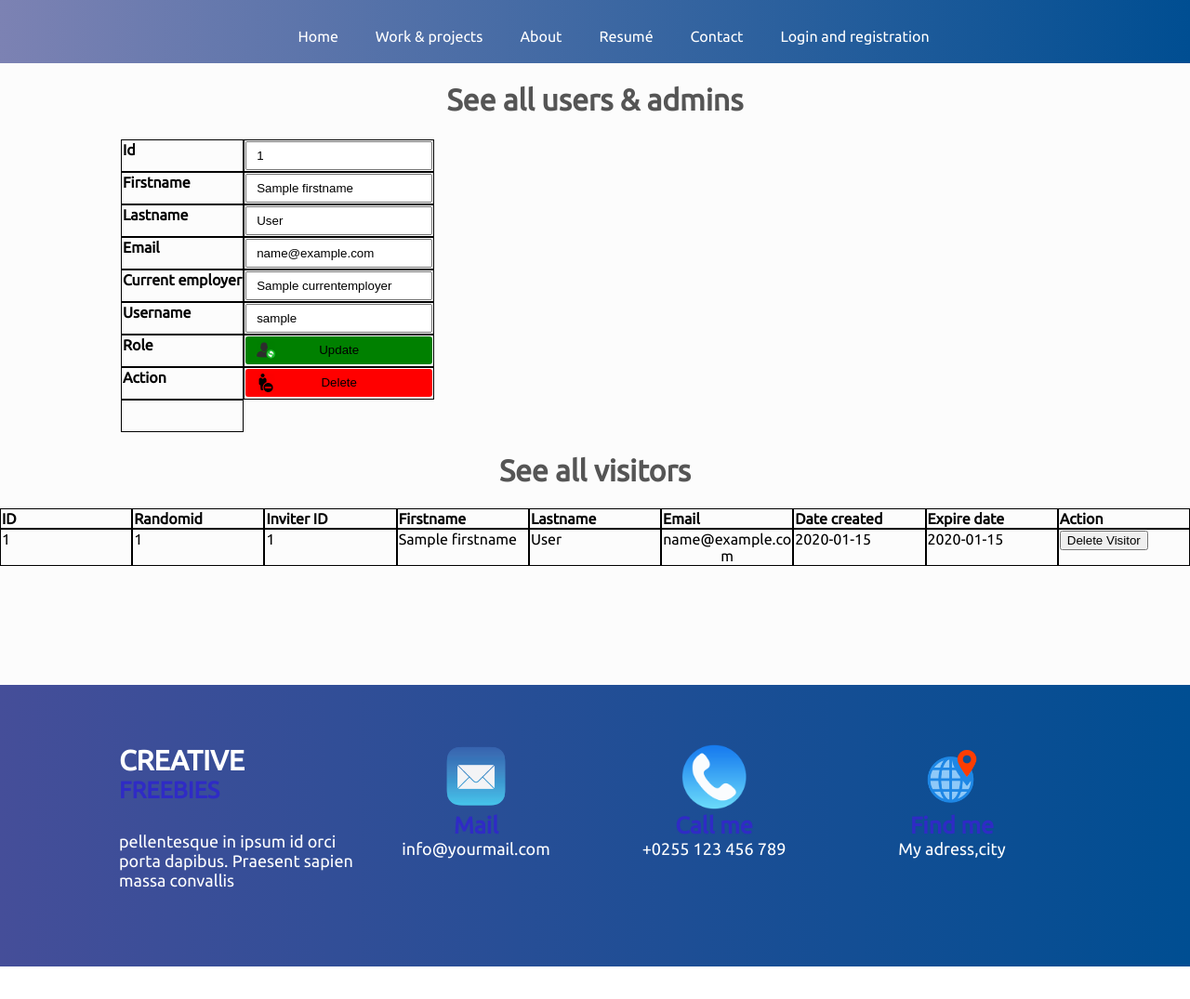
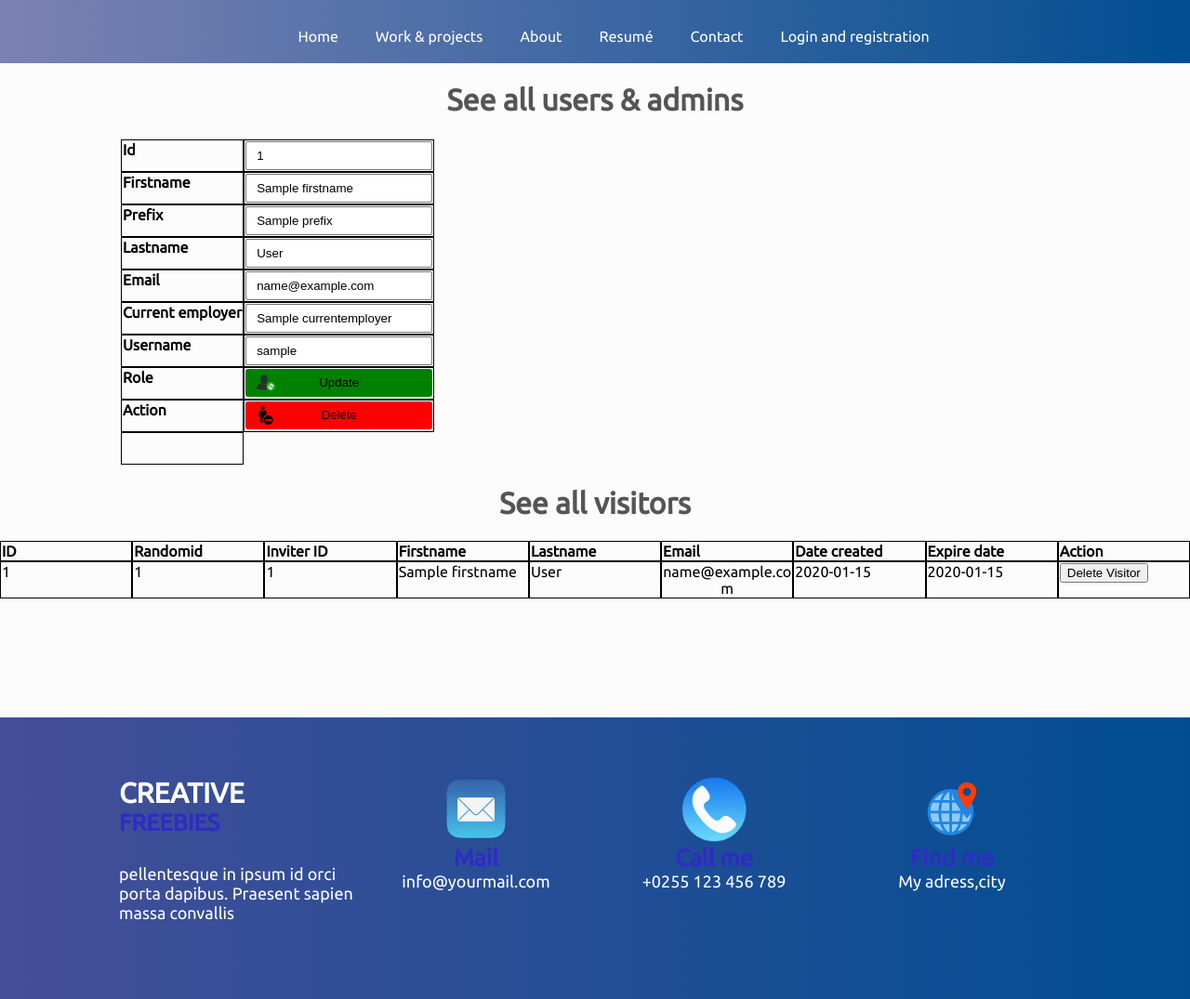
Before and after one commit to nickydevendt/myfirstsite, a PHP site: template src/templates/adminpanel.html.twig in a window 1280 px wide. Shown: the whole page at 93% size. Before the commit the page ends 1040 px from the top, so only its background shows below. Run offline with PHP 8.4, Linux system fonts and the light colour scheme; the template is opened without the code that fills it: most values are stand-ins (such as "Sample title", 1, 10 or a date in 2020); some libraries are stand-ins or nearby versions.

Commit message:
some styling fixing and some security fixes for adminpanel also added the prefix tag in the tables

```diff
--- a/httpdocs/index.php
+++ b/httpdocs/index.php
@@ -65,7 +65,7 @@
             try {
                 include '../src/Admin/function.php';
                 $template = 'adminpanel.html.twig';
-                echo $twig->render($template, ['session' => $_SESSION, 'users' => getAllUsers(), 'visitors' => getAllVisitors(), 'myVisitors' => getMyVisitors(), checkLogin()]);
+                echo $twig->render($template, ['session' => $_SESSION, 'users' => getAllUsers(), 'visitors' => getAllVisitors(), 'myVisitors' => getMyVisitors(), checkAdminLog()]);
             }catch(Exception $e) {
                 $template = 'error.html.twig';
                 echo $twig->render($template, ['error' => $e]);
--- a/src/User/email.css
+++ b/src/User/email.css
@@ -1,3 +1,5 @@
 body {
-    background-color: blue;
+    background-color: #000;
+    width: 100px;
+    height:100px;
 }
--- a/src/templates/adminpanel.html.twig
+++ b/src/templates/adminpanel.html.twig
@@ -10,6 +10,7 @@
             <tr>
                 <th>Id</th>
                 <th>Firstname</th>
+                <th>Prefix</th>
                 <th>Lastname</th>
                 <th>Email</th>
                 <th>Current employer</th>
@@ -21,8 +22,9 @@
             {% for user in users %}
                 <tr>
                     <form method="post" action="">
-                        <td><input name="id" value="{{ user.id }}"></td>
+                        <td><input name="id" value="{{ user.id }}" readonly></td>
                         <td><input name="firstname" value="{{ user.firstname }}"></td>
+                        <td><input name="prefix" value="{{ user.prefix }}"></td>
                         <td><input name="lastname" value="{{ user.lastname }}"></td>
                         <td><input name="email" value="{{ user.email }}"></td>
                         <td><input name="currentemployer" value="{{ user.currentemployer }}"></td>
--- a/src/templates/userpanel.html.twig
+++ b/src/templates/userpanel.html.twig
@@ -7,6 +7,7 @@
         <table class="table">
             <tr>
                 <th>Firstname</th>
+                <th>Prefix</th>
                 <th>Lastname</th>
                 <th>Email</th>
                 <th>Current employer</th>
@@ -17,6 +18,7 @@
             <tr>
                 <form method="post" action="">
                     <td><input name="firstname" value="{{ currentUser.firstname }}"></td>
+                    <td><input name="prefix" value="{{ currentUser.prefix }}"></td>
                     <td><input name="lastname" value="{{ currentUser.lastname }}"></td>
                     <td><input name="email" value="{{ currentUser.email }}"></td>
                     <td><input name="currentemployer" value="{{ currentUser.currentemployer }}"></td>
```
Also changed, not shown: src/Admin/function.php (+8 -0 lines), src/User/userpanel.php (+12 -3 lines).
